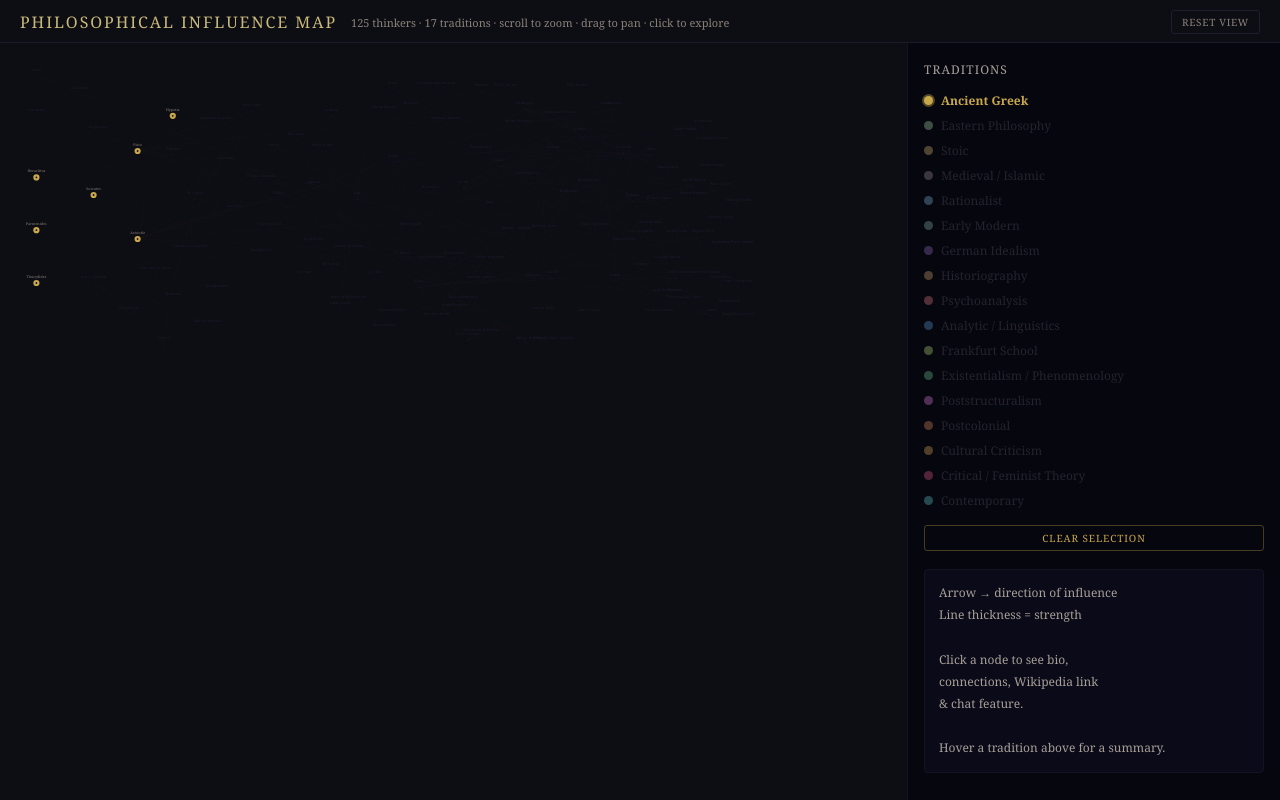
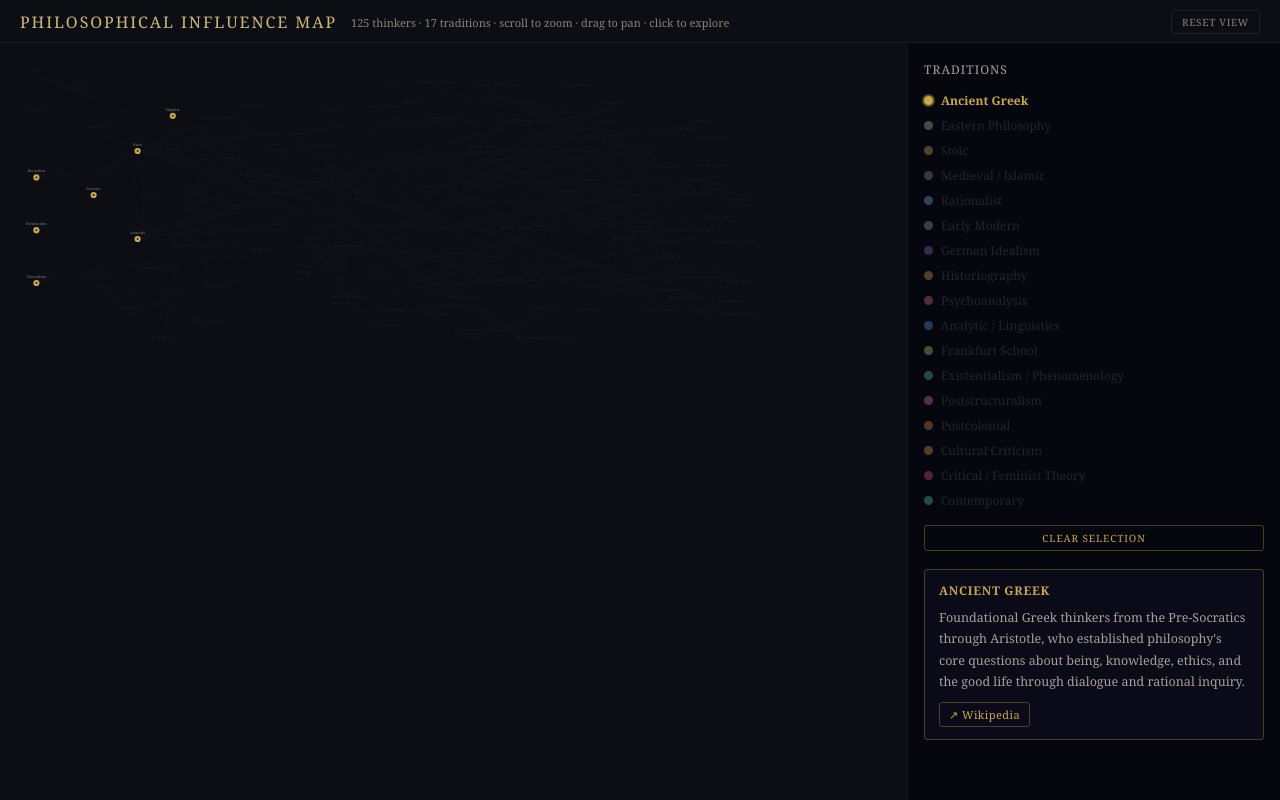
Before and after one commit to curium-247/philosopher-map, a React (Create React App) app: page / in a window 1280 px wide. Both pictures are taken after a click on the element "Ancient Greek". Built offline with nearby package versions, Linux system fonts and the light colour scheme.

Commit message:
Update App.js
sticky box with wiki

```diff
--- a/src/App.js
+++ b/src/App.js
@@ -811,6 +811,26 @@ const clusterLabels = {
   contemporary:     "Contemporary",
 };
 
+const clusterWikis = {
+  ancient:          "https://en.wikipedia.org/wiki/Ancient_Greek_philosophy",
+  eastern:          "https://en.wikipedia.org/wiki/Eastern_philosophy",
+  stoic:            "https://en.wikipedia.org/wiki/Stoicism",
+  medieval:         "https://en.wikipedia.org/wiki/Medieval_philosophy",
+  rationalist:      "https://en.wikipedia.org/wiki/Rationalism",
+  earlymodern:      "https://en.wikipedia.org/wiki/Early_modern_philosophy",
+  "german-idealism":"https://en.wikipedia.org/wiki/German_idealism",
+  history:          "https://en.wikipedia.org/wiki/Philosophy_of_history",
+  psychoanalysis:   "https://en.wikipedia.org/wiki/Psychoanalysis",
+  analytic:         "https://en.wikipedia.org/wiki/Analytic_philosophy",
+  frankfurt:        "https://en.wikipedia.org/wiki/Frankfurt_School",
+  existential:      "https://en.wikipedia.org/wiki/Existentialism",
+  poststructural:   "https://en.wikipedia.org/wiki/Post-structuralism",
+  postcolonial:     "https://en.wikipedia.org/wiki/Postcolonialism",
+  cultural:         "https://en.wikipedia.org/wiki/Cultural_criticism",
+  critical:         "https://en.wikipedia.org/wiki/Critical_theory",
+  contemporary:     "https://en.wikipedia.org/wiki/Contemporary_philosophy",
+};
+
 const clusterSummaries = {
   ancient: "Foundational Greek thinkers from the Pre-Socratics through Aristotle, who established philosophy's core questions about being, knowledge, ethics, and the good life through dialogue and rational inquiry.",
   eastern: "Daoist, Confucian, Buddhist, and modern Japanese traditions teaching wisdom through harmony with nature, ethical relationships, the emptiness of phenomena, and the unity of pure experience.",
@@ -1218,22 +1238,35 @@ Answer the user's question clearly and engagingly. Be concise but substantive
                   Clear Selection
                 </button>
               )}
+
+                {(() => {
+                  const activeCluster = selectedCluster || hoveredCluster;
+                  return (
                     <div style={{ marginTop:18, padding:"12px 14px", background:"#0a0a18",
                                 borderRadius:4,
-                            border: hoveredCluster
-                              ? `1px solid ${clusterColors[hoveredCluster]}55`
+                                border: activeCluster
+                                  ? `1px solid ${clusterColors[activeCluster]}55`
                                   : "1px solid #131323",
                                 transition:"border-color 0.15s" }}>
-                {hoveredCluster ? (
+                    {activeCluster ? (
                       <>
-                    <p style={{ color:clusterColors[hoveredCluster], fontSize:12,
+                        <p style={{ color:clusterColors[activeCluster], fontSize:12,
                                     letterSpacing:"0.06em", textTransform:"uppercase",
                                     margin:"0 0 8px", fontWeight:"bold" }}>
-                      {clusterLabels[hoveredCluster]}
+                          {clusterLabels[activeCluster]}
                         </p>
-                    <p style={{ color:"#a8a098", fontSize:12.5, lineHeight:1.7, margin:0 }}>
-                      {clusterSummaries[hoveredCluster]}
+                        <p style={{ color:"#a8a098", fontSize:12.5, lineHeight:1.7, margin:"0 0 10px" }}>
+                          {clusterSummaries[activeCluster]}
                         </p>
+                        <a href={clusterWikis[activeCluster]} target="_blank" rel="noreferrer"
+                          style={{ display:"inline-flex", alignItems:"center", gap:5,
+                                   color:clusterColors[activeCluster], fontSize:11,
+                                   textDecoration:"none",
+                                   border:`1px solid ${clusterColors[activeCluster]}55`,
+                                   padding:"4px 9px", borderRadius:3,
+                                   fontFamily:"Georgia,serif", letterSpacing:"0.04em" }}>
+                          ↗ Wikipedia
+                        </a>
                       </>
                     ) : (
                       <p style={{ color:"#a8a098", fontSize:12, lineHeight:1.85, margin:0 }}>
@@ -1242,10 +1275,13 @@ Answer the user's question clearly and engagingly. Be concise but substantive
                         Click a node to see bio,<br/>
                         connections, Wikipedia link<br/>
                         & chat feature.<br/><br/>
-                    Hover a tradition above for a summary.
+                        Hover a tradition above for a summary,<br/>
+                        click to pin it open.
                       </p>
                     )}
                   </div>
+                  );
+                })()}
             </>
           ) : (
             <>
```
Lines whose indentation alone changed are shown as unchanged.
